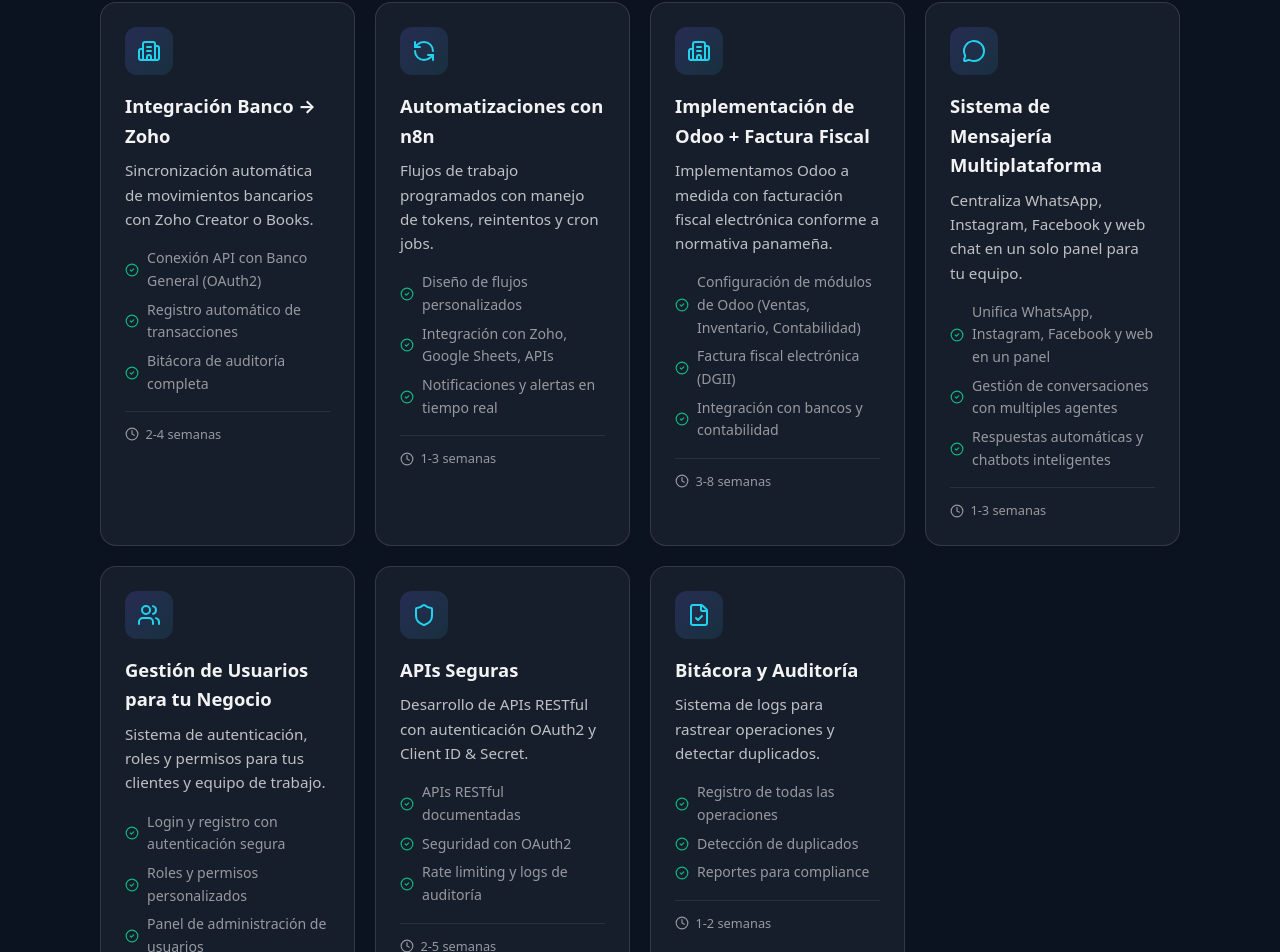
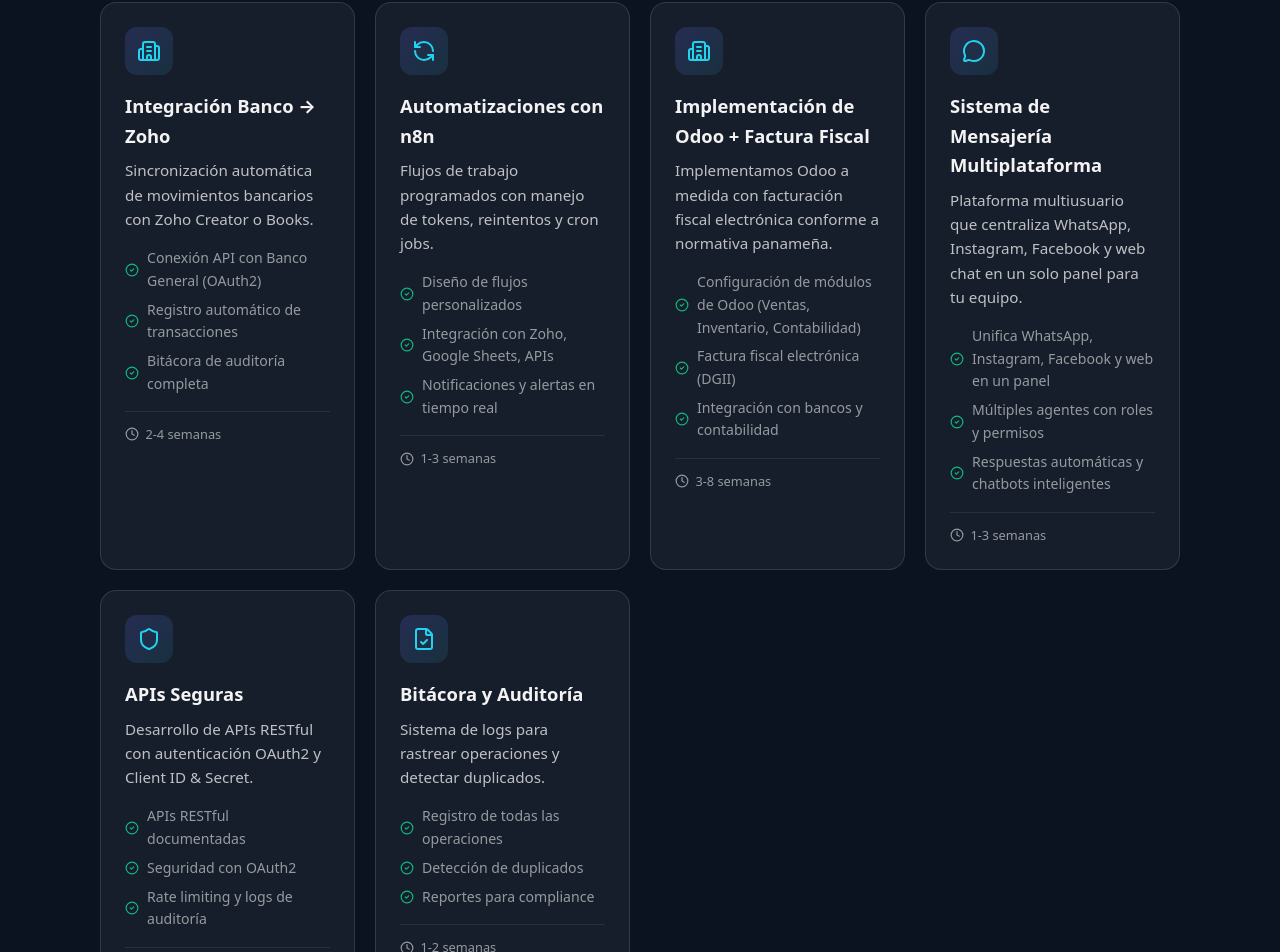
Before and after one commit to jsgsoftware/jsgsoftwares, a React (Vite) app: page / in a window 1280 px wide. Shown: the part 1431-2383 px from the top of the page. Built offline with nearby package versions, Linux system fonts and the light colour scheme.

Commit message:
Fix: merge usuarios into mensajeria as multiuser platform, remove standalone usuarios service

```diff
--- a/src/App.tsx
+++ b/src/App.tsx
@@ -67,25 +67,13 @@
     id: 'mensajeria',
     icon: MessageCircle,
     title: 'Sistema de Mensajería Multiplataforma',
-    description: 'Centraliza WhatsApp, Instagram, Facebook y web chat en un solo panel para tu equipo.',
+    description: 'Plataforma multiusuario que centraliza WhatsApp, Instagram, Facebook y web chat en un solo panel para tu equipo.',
     deliverables: [
       'Unifica WhatsApp, Instagram, Facebook y web en un panel',
-      'Gestión de conversaciones con multiples agentes',
+      'Múltiples agentes con roles y permisos',
       'Respuestas automáticas y chatbots inteligentes'
     ],
     time: '1-3 semanas'
-  },
-  {
-    id: 'usuarios',
-    icon: Users,
-    title: 'Gestión de Usuarios para tu Negocio',
-    description: 'Sistema de autenticación, roles y permisos para tus clientes y equipo de trabajo.',
-    deliverables: [
-      'Login y registro con autenticación segura',
-      'Roles y permisos personalizados',
-      'Panel de administración de usuarios'
-    ],
-    time: '1-2 semanas'
   },
   {
     id: 'apis',
```
